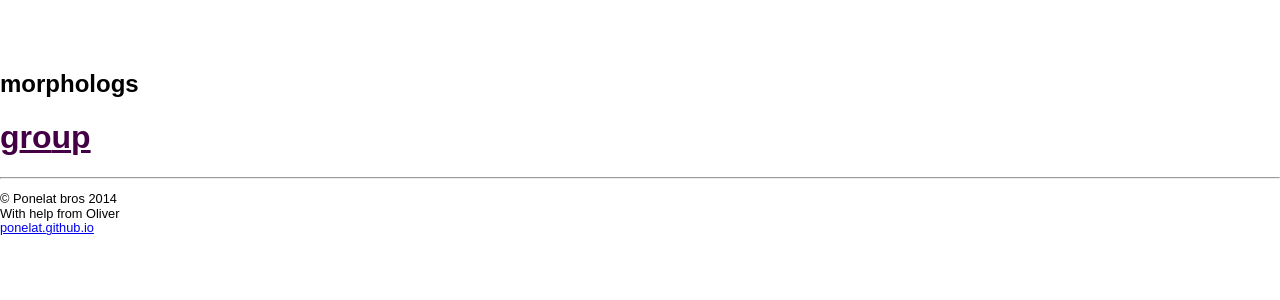
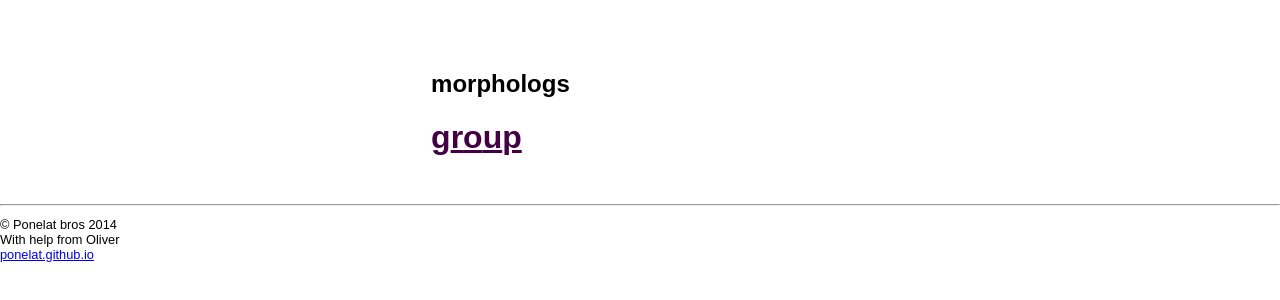
Before and after one commit to ponelat/morphologs, a website: page index.html in a window 1280 px wide. Drawn offline with nearby package versions, Linux system fonts and the light colour scheme; files that its build step writes are made by us from their sources.

Commit message:
Put main content in a 1/3 col

```diff
--- a/index.html
+++ b/index.html
@@ -29,10 +29,18 @@
             <p class="browsehappy">You are using an <strong>outdated</strong> browser. Please <a href="http://browsehappy.com/">upgrade your browser</a> to improve your experience.</p>
         <![endif]-->
 
-        <h2>morphologs</h2>
+        <div class="container">
+          <div class="pure-g-r">
+          <div class="pure-u-1-3"></div>
+            <div class="pure-u-1-3">
+              <h2>morphologs</h2>
 
-        <!-- placeholder for our word -->
-        <h1 id="theword"></h1>
+              <!-- placeholder for our word -->
+              <h1 id="theword"></h1>
+            </div>
+          </div>
+          <div class="pure-u-1-3"></div>
+        </div>
 
         <hr>
         <footer>
```
